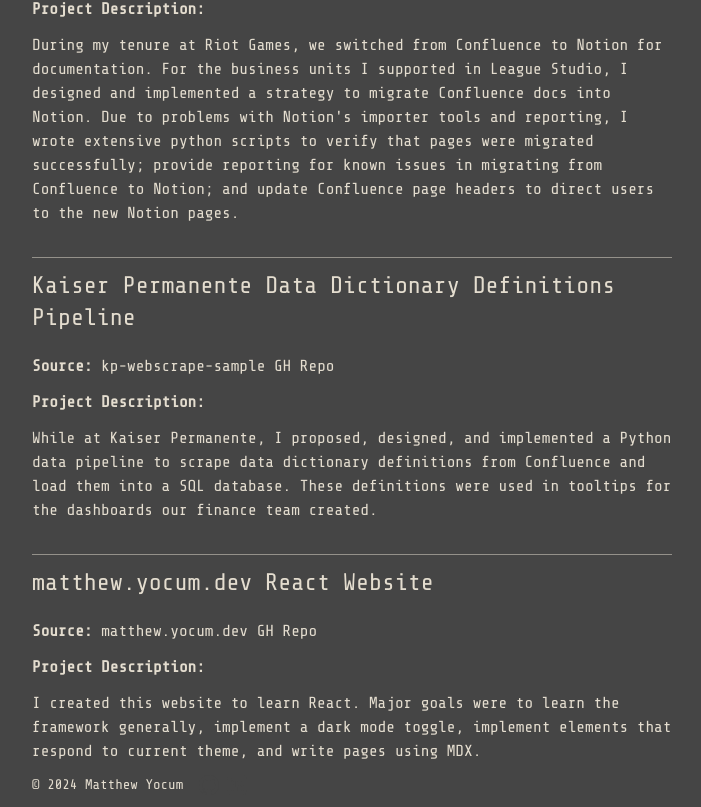
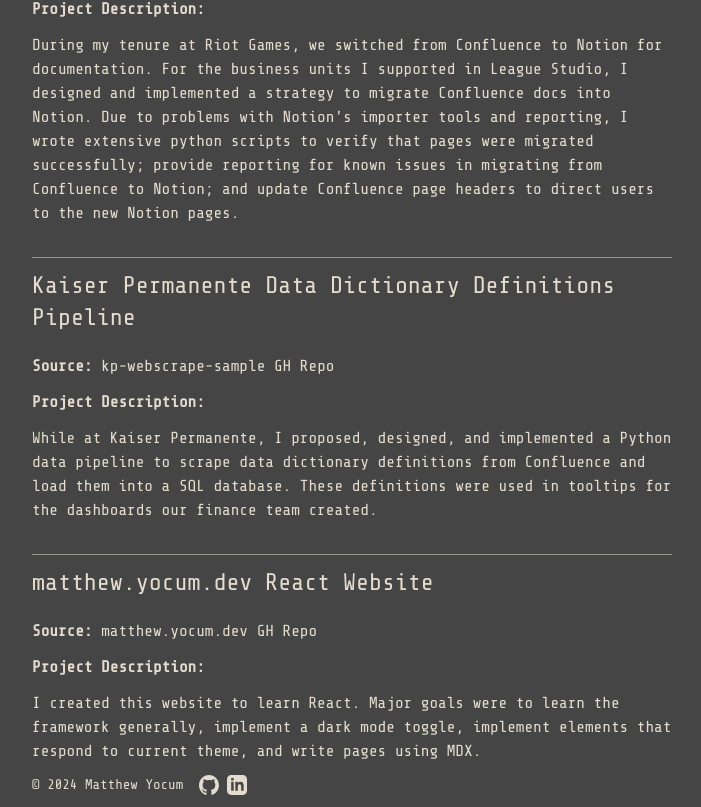
Before and after one commit to platonicLiquid/personal-website, a React (Vite) app in the folder my-website/: page /CV in a window 1280 px wide. Shown: the part 436-1243 px from the top of the page, without its empty margins (288-989 px from the left). Built offline with nearby package versions, Linux system fonts and the light colour scheme.

Commit message:
Dark mode for GH and LI images bug fix.

```diff
--- a/my-website/src/components/Footers.tsx
+++ b/my-website/src/components/Footers.tsx
@@ -6,7 +6,7 @@
 
 export default function Footers() {
   const [theme, setTheme] = useState(
-    document.documentElement.getAttribute("data-theme")
+    document.documentElement.getAttribute("data-theme") || "dark"
   );
 
   useEffect(() => {
```
